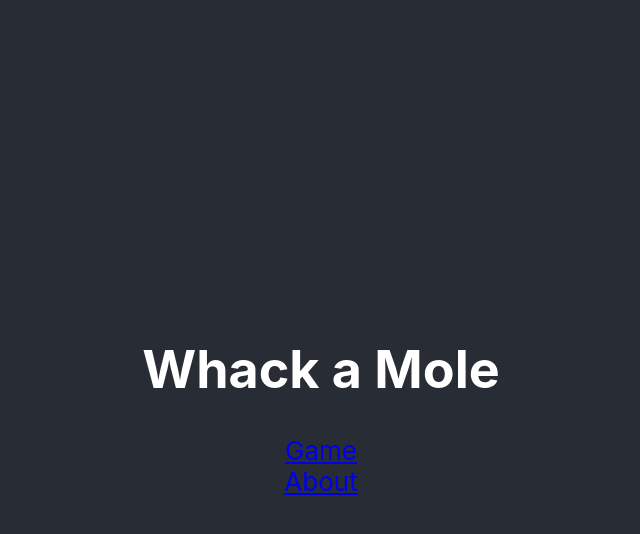
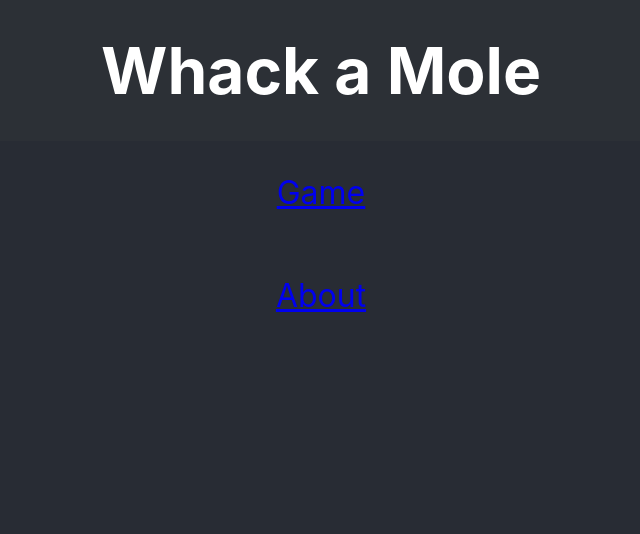
Before and after one commit to pacifiquebayisenge/React-Gaming1, a React (Create React App) app: page / in a window 1280 px wide. Shown: the top 534 px of the page, without its empty margins (319-959 px from the left). Built offline with nearby package versions, Linux system fonts and the light colour scheme.

Commit message:
pages setup

```diff
--- a/package.json
+++ b/package.json
@@ -14,6 +14,7 @@
     "react-dom": "^18.1.0",
     "react-router-dom": "^6.3.0",
     "react-scripts": "5.0.1",
+    "sass": "^1.51.0",
     "typescript": "^4.6.4",
     "web-vitals": "^2.1.4"
   },
--- a/src/App.css
+++ b/src/App.css
@@ -1,14 +1,4 @@
 .App {
   text-align: center;
+  background-color: #282c34;
 }
-
-.App-header {
-  background-color: #282c34;
-  min-height: 100vh;
-  display: flex;
-  flex-direction: column;
-  align-items: center;
-  justify-content: center;
-  font-size: calc(10px + 2vmin);
-  color: white;
-}
--- /dev/null
+++ b/src/pages/About/About.scss
@@ -0,0 +1,22 @@
+.about {
+  min-height: 100vh;
+  font-size: 2rem;
+  color: white;
+  background-color: transparent;
+  &-header {
+    background-color: #2c3036;
+    padding: 1rem;
+
+    h1 {
+      margin: 0;
+      padding: 1rem 0rem;
+    }
+  }
+
+  body {
+    display: flex;
+    flex-direction: column;
+    align-items: center;
+    justify-content: center;
+  }
+}
--- a/src/pages/About/About.tsx
+++ b/src/pages/About/About.tsx
@@ -1,12 +1,16 @@
 import React from "react";
 import { Link } from "react-router-dom";
+import "./About.scss";
 
 function About() {
   return (
-    <header className="App-header">
-      <h1> About</h1>
-      <Link to="/">Home </Link>
-    </header>
+    <main className="about">
+      <header className="about-header">
+        <h1> About</h1>
+        <Link to="/">Home </Link>
+      </header>
+      <body className="about-body"></body>
+    </main>
   );
 }
 
--- /dev/null
+++ b/src/pages/Game/Game.scss
@@ -0,0 +1,22 @@
+.game {
+  min-height: 100vh;
+  font-size: 2rem;
+  color: white;
+  background-color: transparent;
+  &-header {
+    background-color: #2c3036;
+    padding: 1rem;
+
+    h1 {
+      margin: 0;
+      padding: 1rem 0rem;
+    }
+  }
+
+  body {
+    display: flex;
+    flex-direction: column;
+    align-items: center;
+    justify-content: center;
+  }
+}
--- a/src/pages/Game/Game.tsx
+++ b/src/pages/Game/Game.tsx
@@ -1,12 +1,15 @@
 import React from "react";
 import { Link } from "react-router-dom";
-
+import "./Game.scss";
 function Game() {
   return (
-    <header className="App-header">
-      <h1> Game</h1>
-      <Link to="/">Home </Link>
-    </header>
+    <main className="game">
+      <header className="game-header">
+        <h1> Game</h1>
+        <Link to="/">Home </Link>
+      </header>
+      <body className="game-body"></body>
+    </main>
   );
 }
 
--- /dev/null
+++ b/src/pages/Home/Home.scss
@@ -0,0 +1,33 @@
+.home {
+  min-height: 100vh;
+  font-size: 2rem;
+  color: white;
+  background-color: transparent;
+
+  &-header {
+    background-color: #2c3036;
+    padding: 1rem;
+
+    h1 {
+      margin: 0;
+      padding: 1rem 0rem;
+    }
+  }
+
+  body {
+    display: flex;
+    flex-direction: column;
+    align-items: center;
+    justify-content: center;
+  }
+
+  &-nav {
+    display: flex;
+    flex-direction: column;
+    align-items: center;
+    & > a {
+      margin: 2rem;
+      width: max-content;
+    }
+  }
+}
--- a/src/pages/Home/Home.tsx
+++ b/src/pages/Home/Home.tsx
@@ -1,13 +1,20 @@
 import React from "react";
 import { Link } from "react-router-dom";
+import "./Home.scss";
 
 const Home = () => {
   return (
-    <header className="App-header">
-      <h1> Whack a Mole</h1>
-      <Link to="/game">Game </Link>
-      <Link to="/about">About </Link>
-    </header>
+    <main className="home">
+      <header className="home-header">
+        <h1> Whack a Mole</h1>
+      </header>
+      <body>
+        <nav className="home-nav">
+          <Link to="/game">Game </Link>
+          <Link to="/about">About </Link>
+        </nav>
+      </body>
+    </main>
   );
 };
 
--- a/src/pages/index.tsx
+++ b/src/pages/index.tsx
@@ -1,3 +1,5 @@
+// Barel file for pages
+
 import Home from "./Home/Home";
 import Game from "./Game/Game";
 import About from "./About/About";
```
Also changed, not shown: 1 other file (tests, documents, lock files or other folders).
